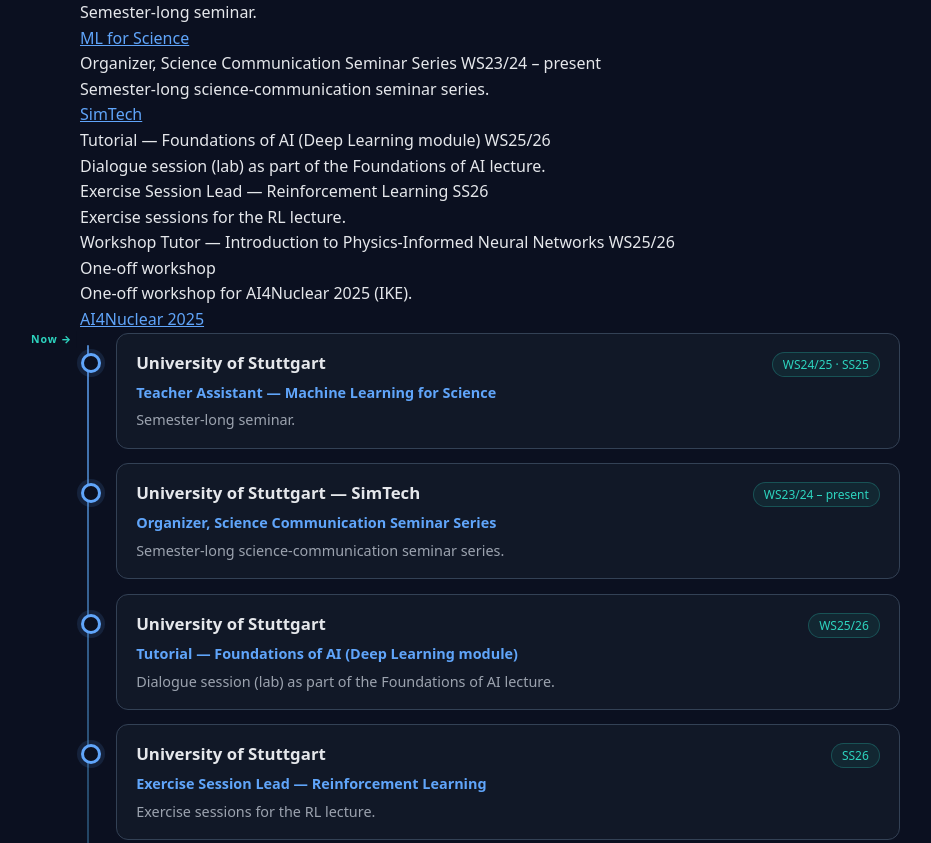
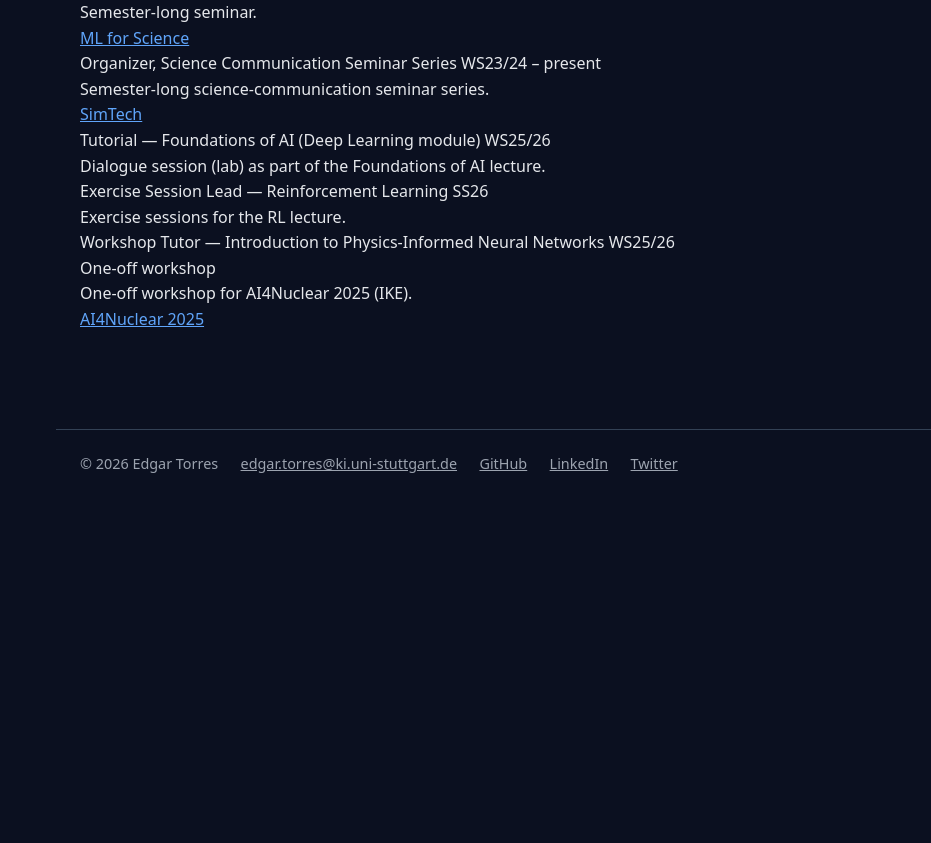
Before and after one commit to yoelt11/yoelt11.github.io, an Astro site: page / in a window 1280 px wide. Shown: the part 2208-3051 px from the top of the page, without its empty margins (44-975 px from the left). After the commit the page ends 2705 px from the top, so only its background shows below. Built offline with nearby package versions, Linux system fonts and the light colour scheme; Astro itself is replaced by a stand-in of ours.

Commit message:
fix(teaching): collapse highlights+history into single view — no duplicated cards+text

```diff
--- a/src/components/Timeline.astro
+++ b/src/components/Timeline.astro
@@ -5,7 +5,7 @@
 ---
 <section class="timeline-section">
   <h2>{title}</h2>
-  {highlights.length > 0 && (
+  {highlights.length > 0 ? (
     <div class="highlights">
       {highlights.map((e) => (
         <div class="hl-card">
@@ -19,7 +19,7 @@
         </div>
       ))}
     </div>
-  )}
+  ) : (
   <div class="tl">
     {entries.map((e) => (
       <div class="tl-item">
@@ -42,6 +42,7 @@
       </div>
     ))}
   </div>
+  )}
 </section>
 <style>
   .timeline-section { border-top:1px solid #334155; padding-top:1.75rem; margin-top:1rem; }
```
